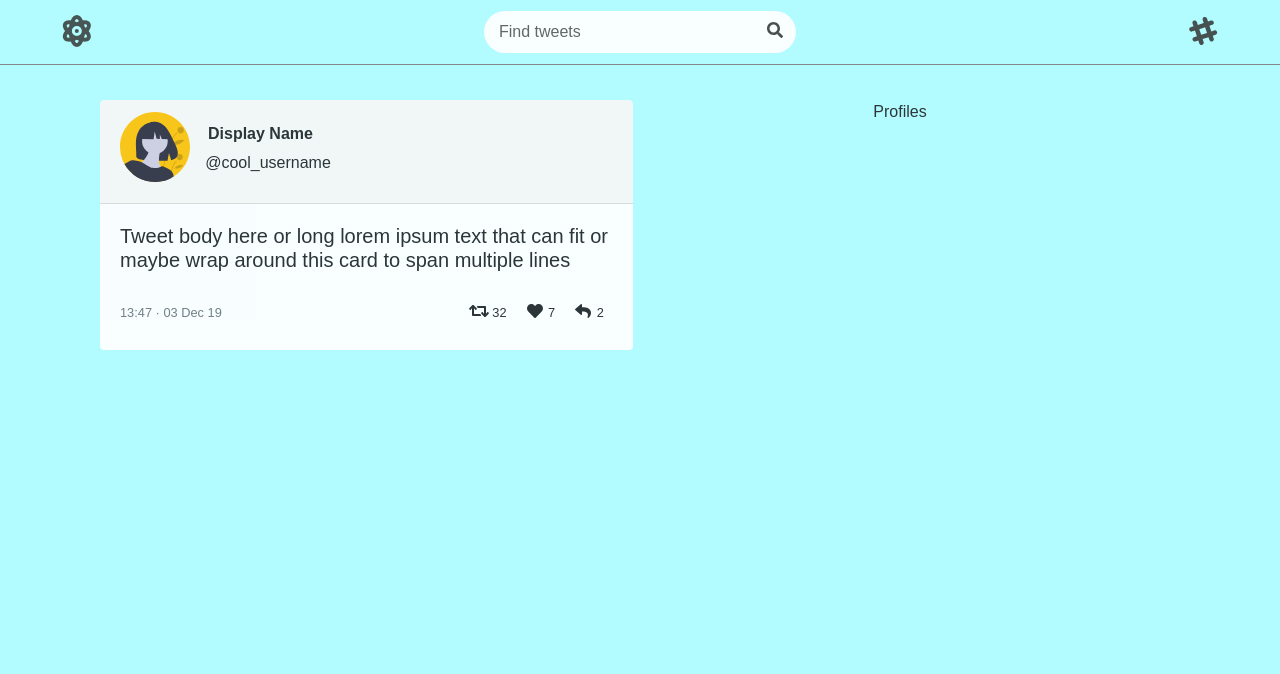
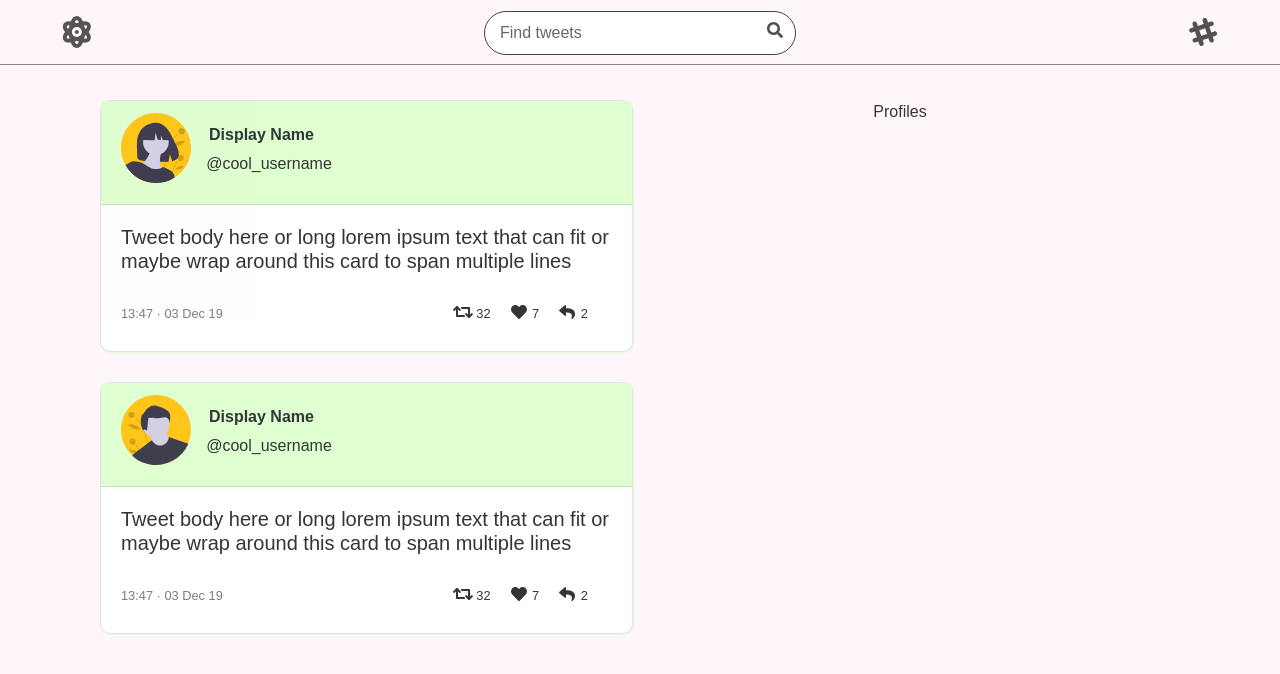
Before and after one commit to liltrendi/Brevelop, a React (Create React App) app: page / in a window 1280 px wide. Shown: the top 674 px of the page. Built offline with nearby package versions, Linux system fonts and the light colour scheme.

Commit message:
Enhanced tweet prototype; synced bg color with card

```diff
--- a/src/index.css
+++ b/src/index.css
@@ -4,6 +4,10 @@ body {
   margin: 0;
   padding: 0;
   font-family: sans-serif;
-  background: #b2fcff;
+  background: #fef6fb;
   overflow-x: hidden;
 }
+
+/*
+background: #b2fcff;
+*/
--- a/src/reactjs/components/tweetSection.jsx
+++ b/src/reactjs/components/tweetSection.jsx
@@ -1,46 +1,19 @@
 import React from "react"
-import { FontAwesomeIcon } from "@fortawesome/react-fontawesome"
-import { faRetweet, faHeart, faReply } from "@fortawesome/free-solid-svg-icons"
-import "../styles/tweetSection.css"
+import TweetStructure from "./tweetStructure"
 import FemaleAvatar from "../img/female.svg"
+import MaleAvatar from "../img/male.svg"
 
 const TweetSection = () => {
+  const female = {
+      src: FemaleAvatar
+    },
+    male = {
+      src: MaleAvatar
+    }
   return (
     <div>
-      <div className="card">
-        <div className="card-header tweetHeader">
-          <img className="avatar" src={FemaleAvatar} alt="Avatar" />
-          <div className="twitterNames">
-            <h6 className="displayName">Display Name</h6>
-            <p className="userName">@cool_username</p>
-          </div>
-        </div>
-        <div className="card-body">
-          <h5>
-            Tweet body here or long lorem ipsum text that can fit or maybe wrap
-            around this card to span multiple lines
-          </h5>
-          <div className="tweetFooter">
-            <p className="card-text">
-              <small className="text-muted">
-                13:47 <span>&#183;</span> 03 Dec 19
-              </small>
-            </p>
-            <div className="retweetDiv">
-              <FontAwesomeIcon icon={faRetweet} className="retweetIcon" />
-              <small className="retweetValue">32</small>
-            </div>
-            <div className="heartDiv">
-              <FontAwesomeIcon icon={faHeart} className="heartIcon" />
-              <small className="heartValue">7</small>
-            </div>
-            <div className="replyDiv">
-              <FontAwesomeIcon icon={faReply} className="replyIcon" />
-              <small className="replyValue">2</small>
-            </div>
-          </div>
-        </div>
-      </div>
+      <TweetStructure opts={female} />
+      <TweetStructure opts={male} />
     </div>
   )
 }
--- /dev/null
+++ b/src/reactjs/components/tweetStructure.jsx
@@ -0,0 +1,45 @@
+import React from "react"
+import { FontAwesomeIcon } from "@fortawesome/react-fontawesome"
+import { faRetweet, faHeart, faReply } from "@fortawesome/free-solid-svg-icons"
+import "../styles/tweetStructure.css"
+
+const TweetStructure = (props) => {
+  return (
+    <div className="card">
+      <div className="card-header tweetHeader">
+        <img className="avatar" src={props.opts.src} alt="Avatar" />
+        <div className="twitterNames">
+          <h6 className="displayName">Display Name</h6>
+          <p className="userName">@cool_username</p>
+        </div>
+      </div>
+      <div className="card-body">
+        <h5>
+          Tweet body here or long lorem ipsum text that can fit or maybe wrap
+          around this card to span multiple lines
+        </h5>
+        <div className="tweetFooter">
+          <p className="card-text">
+            <small className="text-muted">
+              13:47 <span>&#183;</span> 03 Dec 19
+            </small>
+          </p>
+          <div className="retweetDiv">
+            <FontAwesomeIcon icon={faRetweet} className="retweetIcon" />
+            <small className="retweetValue">32</small>
+          </div>
+          <div className="heartDiv">
+            <FontAwesomeIcon icon={faHeart} className="heartIcon" />
+            <small className="heartValue">7</small>
+          </div>
+          <div className="replyDiv">
+            <FontAwesomeIcon icon={faReply} className="replyIcon" />
+            <small className="replyValue">2</small>
+          </div>
+        </div>
+      </div>
+    </div>
+  )
+}
+
+export default TweetStructure
--- a/src/reactjs/styles/navbar.css
+++ b/src/reactjs/styles/navbar.css
@@ -41,7 +41,7 @@
   width: 100%;
   padding: 9px 15px;
   border-radius: 30px;
-  border: none;
+  border: 0.1px solid #333;
   font-size: 16px;
 }
 
--- a/src/reactjs/styles/tweetSection.css
+++ b/src/reactjs/styles/tweetStructure.css
@@ -1,10 +1,13 @@
 .card {
-  border: none !important;
+  border-radius: 10px !important;
+  box-shadow: 1px 1px 2px #dcffcc;
+  margin-bottom: 30px;
 }
 
 .tweetHeader {
   display: flex;
   flex-direction: row;
+  background: #dcffcc !important;
 }
 
 .avatar {
@@ -32,7 +35,7 @@
 }
 
 .retweetDiv {
-  padding-left: 247px;
+  padding-left: 230px;
 }
 
 .heartDiv {
```
